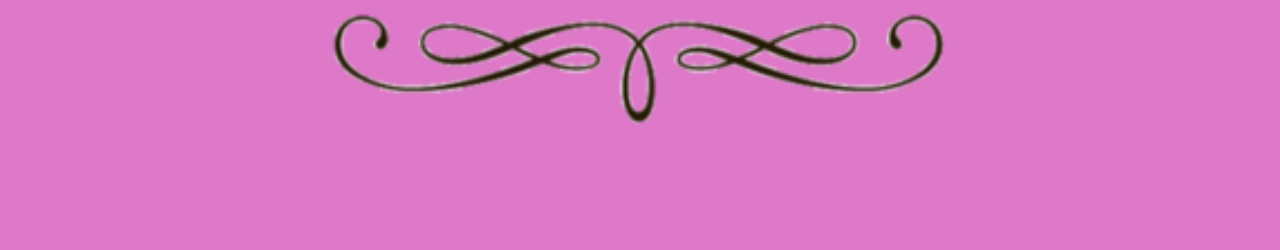
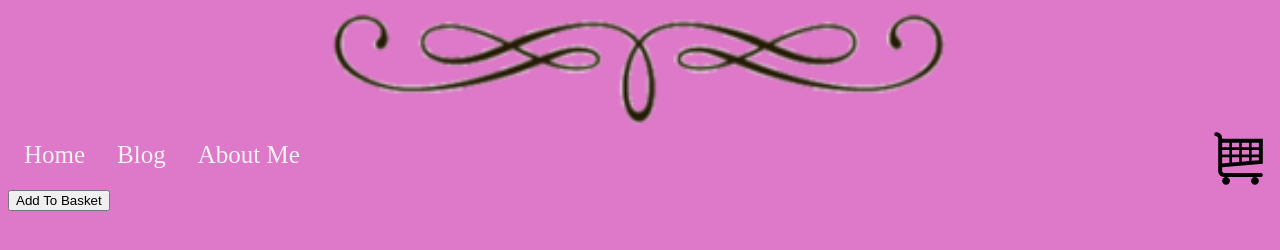
Before and after one commit to HeatherKolinskyBSU/WebDev1, a plain HTML site: page setExercises4-WebAccessibility/se4WebAccessibility.html in a window 1280 px wide. Drawn offline with Linux system fonts and the light colour scheme.

Commit message:
Update 2 - Nav Bar
+ Moved the page links from the bottom of the page to the top, and put them in a dedicated navigation bar along with the shopping cart icon.
? The page links change colour when the user hovers over them, giving a clear indication of what button you will be pressing.
+ The "Add To Basket" button is just there as a test currently.

```diff
--- a/setExercises4-WebAccessibility/se4WebAccessibility.html
+++ b/setExercises4-WebAccessibility/se4WebAccessibility.html
@@ -7,5 +7,14 @@
 </head>
 <body>
     <img src="assets/divider.png" class="center">
+
+    <container class="topnav">
+        <a href="index.html">Home</a>
+        <a href="index.html">Blog</a>
+        <a href="index.html">About Me</a>
+        <img src="assets/shopping-cart.svg" class="right">
+    </container>
+
+    <button type="button">Add To Basket</button>
 </body>
 </html>
--- a/setExercises4-WebAccessibility/stylesSE4.css
+++ b/setExercises4-WebAccessibility/stylesSE4.css
@@ -8,3 +8,35 @@ body {
     margin-right: auto;
     width: 50%;
 }
+
+.right {
+    display: block;
+    margin-left: auto;
+    width: 5%;
+}
+
+.left {
+    display: block;
+    margin-right: auto;
+    width: 5%;
+}
+
+.topnav {
+    overflow: hidden;
+    background-color: #de78c8;
+}
+
+.topnav a {
+    float: left;
+    display: block;
+    color: #f2f2f2;
+    text-align: center;
+    font-size: 25px;
+    padding: 14px 16px;
+    text-decoration: none;
+}
+
+.topnav a:hover {
+    background-color: #a90e87;
+    color: white;
+}
```
